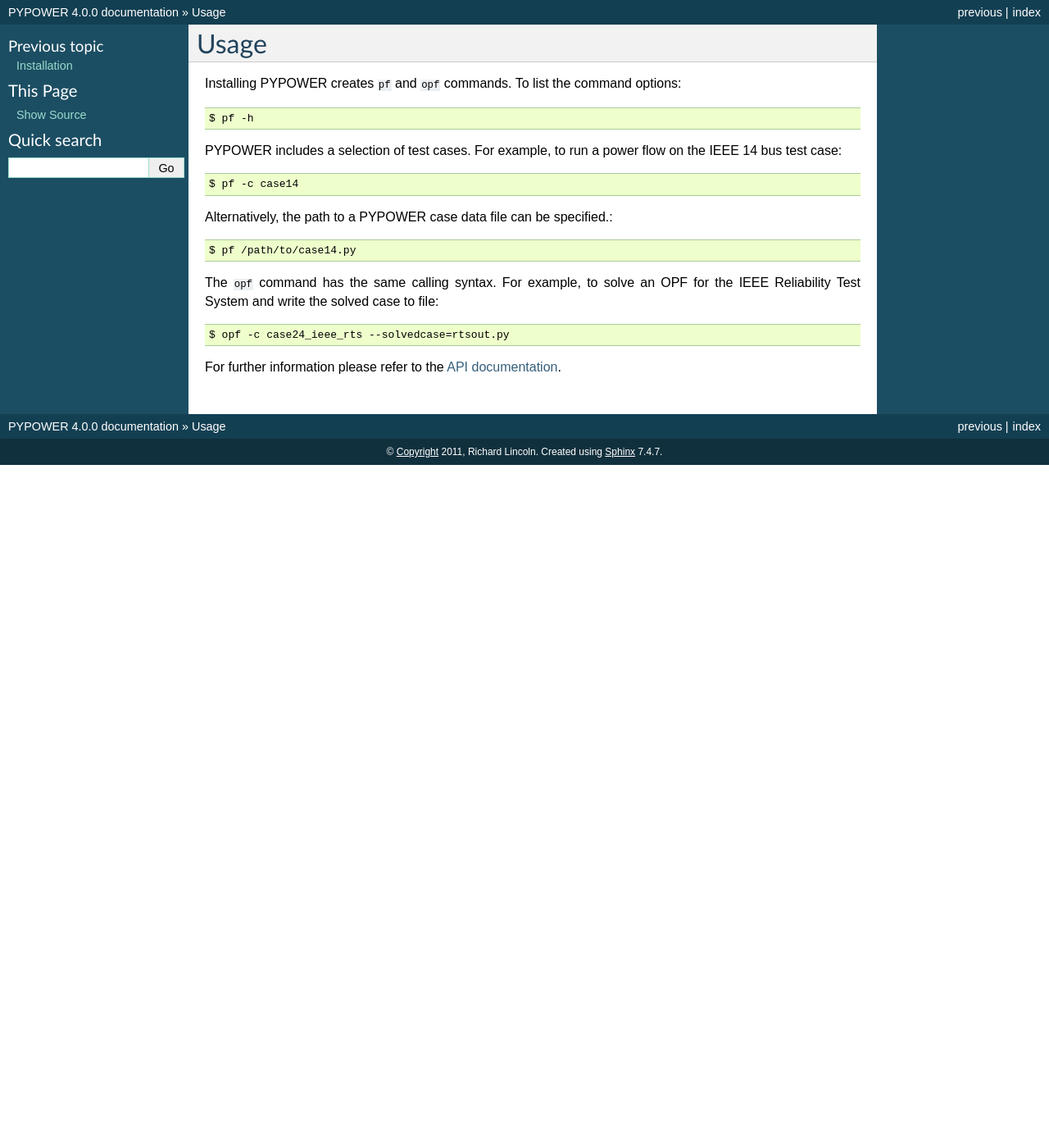
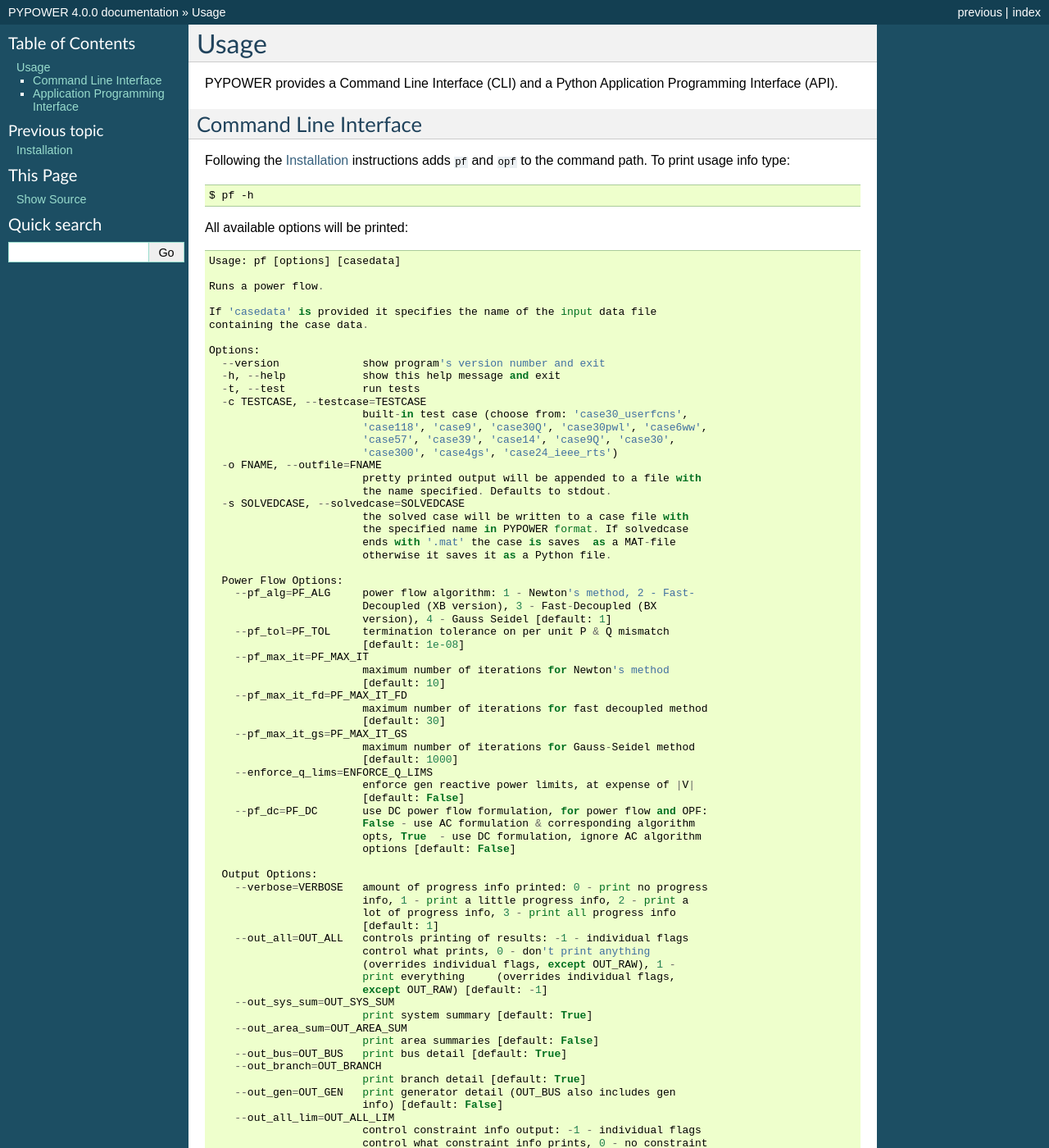
Before and after one commit to rwl/PYPOWER, a Sphinx documentation site: the page built from doc/usage.rst, in a window 1280 px wide and 1400 px high. Shown: the whole window at 82% size. Built offline with Sphinx 7.4.7, drawn with Linux system fonts in a browser that asks for light colours; some of the changed text lies outside the part shown.

Commit message:
Adding API usage guide.

```diff
--- a/doc/conf.py
+++ b/doc/conf.py
@@ -16,13 +16,13 @@
 # If extensions (or modules to document with autodoc) are in another directory,
 # add these directories to sys.path here. If the directory is relative to the
 # documentation root, use os.path.abspath to make it absolute, like shown here.
-#sys.path.append(os.path.abspath('.'))
+sys.path.append(os.path.abspath('.'))
 
 # -- General configuration -----------------------------------------------------
 
 # Add any Sphinx extension module names here, as strings. They can be extensions
 # coming with Sphinx (named 'sphinx.ext.*') or your custom ones.
-extensions = []
+extensions = ['ipython_console_highlighting']
 
 # Add any paths that contain templates here, relative to this directory.
 templates_path = ['.templates']
--- a/doc/install.rst
+++ b/doc/install.rst
@@ -1,3 +1,5 @@
+.. _installation:
+
 Installation
 ------------
 
--- /dev/null
+++ b/doc/ipython_console_highlighting.py
@@ -0,0 +1,98 @@
+"""reST directive for syntax-highlighting ipython interactive sessions.
+"""
+
+#-----------------------------------------------------------------------------
+# Needed modules
+
+# Standard library
+import re
+
+# Third party
+from pygments.lexer import Lexer, do_insertions
+from pygments.lexers.agile import (PythonConsoleLexer, PythonLexer,
+                                   PythonTracebackLexer)
+from pygments.token import Comment, Generic
+
+from sphinx import highlighting
+
+
+#-----------------------------------------------------------------------------
+# Global constants
+line_re = re.compile('.*?\n')
+
+#-----------------------------------------------------------------------------
+# Code begins - classes and functions
+
+class IPythonConsoleLexer(Lexer):
+    """
+    For IPython console output or doctests, such as:
+
+    .. sourcecode:: ipython
+
+      In [1]: a = 'foo'
+
+      In [2]: a
+      Out[2]: 'foo'
+
+      In [3]: print a
+      foo
+
+      In [4]: 1 / 0
+
+    Notes:
+
+      - Tracebacks are not currently supported.
+
+      - It assumes the default IPython prompts, not customized ones.
+    """
+
+    name = 'IPython console session'
+    aliases = ['ipython']
+    mimetypes = ['text/x-ipython-console']
+    input_prompt = re.compile("(In \[[0-9]+\]: )|(   \.\.\.+:)")
+    output_prompt = re.compile("(Out\[[0-9]+\]: )|(   \.\.\.+:)")
+    continue_prompt = re.compile("   \.\.\.+:")
+    tb_start = re.compile("\-+")
+
+    def get_tokens_unprocessed(self, text):
+        pylexer = PythonLexer(**self.options)
+        tblexer = PythonTracebackLexer(**self.options)
+
+        curcode = ''
+        insertions = []
+        for match in line_re.finditer(text):
+            line = match.group()
+            input_prompt = self.input_prompt.match(line)
+            continue_prompt = self.continue_prompt.match(line.rstrip())
+            output_prompt = self.output_prompt.match(line)
+            if line.startswith("#"):
+                insertions.append((len(curcode),
+                                   [(0, Comment, line)]))
+            elif input_prompt is not None:
+                insertions.append((len(curcode),
+                                   [(0, Generic.Prompt, input_prompt.group())]))
+                curcode += line[input_prompt.end():]
+            elif continue_prompt is not None:
+                insertions.append((len(curcode),
+                                   [(0, Generic.Prompt, continue_prompt.group())]))
+                curcode += line[continue_prompt.end():]
+            elif output_prompt is not None:
+                insertions.append((len(curcode),
+                                   [(0, Generic.Output, output_prompt.group())]))
+                curcode += line[output_prompt.end():]
+            else:
+                if curcode:
+                    for item in do_insertions(insertions,
+                                              pylexer.get_tokens_unprocessed(curcode)):
+                        yield item
+                        curcode = ''
+                        insertions = []
+                yield match.start(), Generic.Output, line
+        if curcode:
+            for item in do_insertions(insertions,
+                                      pylexer.get_tokens_unprocessed(curcode)):
+                yield item
+
+#-----------------------------------------------------------------------------
+# Register the extension as a valid pygments lexer
+highlighting.lexers['ipython'] = IPythonConsoleLexer()
--- a/doc/usage.rst
+++ b/doc/usage.rst
@@ -1,25 +1,161 @@
 Usage
 -----
 
-Installing PYPOWER creates ``pf`` and ``opf`` commands. To list the command
-options::
+PYPOWER provides a Command Line Interface (CLI) and a Python Application
+Programming Interface (API).
+
+
+Command Line Interface
+++++++++++++++++++++++
+
+Following the :ref:`installation` instructions adds ``pf`` and ``opf``
+to the command path. To print usage info type::
 
   $ pf -h
 
-PYPOWER includes a selection of test cases. For example, to run a power flow
-on the IEEE 14 bus test case::
+All available options will be printed::
+
+	Usage: pf [options] [casedata]
+
+	Runs a power flow.
+
+	If 'casedata' is provided it specifies the name of the input data file
+	containing the case data.
+
+	Options:
+	  --version             show program's version number and exit
+	  -h, --help            show this help message and exit
+	  -t, --test            run tests
+	  -c TESTCASE, --testcase=TESTCASE
+	                        built-in test case (choose from: 'case30_userfcns',
+	                        'case118', 'case9', 'case30Q', 'case30pwl', 'case6ww',
+	                        'case57', 'case39', 'case14', 'case9Q', 'case30',
+	                        'case300', 'case4gs', 'case24_ieee_rts')
+	  -o FNAME, --outfile=FNAME
+	                        pretty printed output will be appended to a file with
+	                        the name specified. Defaults to stdout.
+	  -s SOLVEDCASE, --solvedcase=SOLVEDCASE
+	                        the solved case will be written to a case file with
+	                        the specified name in PYPOWER format. If solvedcase
+	                        ends with '.mat' the case is saves  as a MAT-file
+	                        otherwise it saves it as a Python file.
+
+	  Power Flow Options:
+	    --pf_alg=PF_ALG     power flow algorithm: 1 - Newton's method, 2 - Fast-
+	                        Decoupled (XB version), 3 - Fast-Decoupled (BX
+	                        version), 4 - Gauss Seidel [default: 1]
+	    --pf_tol=PF_TOL     termination tolerance on per unit P & Q mismatch
+	                        [default: 1e-08]
+	    --pf_max_it=PF_MAX_IT
+	                        maximum number of iterations for Newton's method
+	                        [default: 10]
+	    --pf_max_it_fd=PF_MAX_IT_FD
+	                        maximum number of iterations for fast decoupled method
+	                        [default: 30]
+	    --pf_max_it_gs=PF_MAX_IT_GS
+	                        maximum number of iterations for Gauss-Seidel method
+	                        [default: 1000]
+	    --enforce_q_lims=ENFORCE_Q_LIMS
+	                        enforce gen reactive power limits, at expense of |V|
+	                        [default: False]
+	    --pf_dc=PF_DC       use DC power flow formulation, for power flow and OPF:
+	                        False - use AC formulation & corresponding algorithm
+	                        opts, True  - use DC formulation, ignore AC algorithm
+	                        options [default: False]
+
+	  Output Options:
+	    --verbose=VERBOSE   amount of progress info printed: 0 - print no progress
+	                        info, 1 - print a little progress info, 2 - print a
+	                        lot of progress info, 3 - print all progress info
+	                        [default: 1]
+	    --out_all=OUT_ALL   controls printing of results: -1 - individual flags
+	                        control what prints, 0 - don't print anything
+	                        (overrides individual flags, except OUT_RAW), 1 -
+	                        print everything     (overrides individual flags,
+	                        except OUT_RAW) [default: -1]
+	    --out_sys_sum=OUT_SYS_SUM
+	                        print system summary [default: True]
+	    --out_area_sum=OUT_AREA_SUM
+	                        print area summaries [default: False]
+	    --out_bus=OUT_BUS   print bus detail [default: True]
+	    --out_branch=OUT_BRANCH
+	                        print branch detail [default: True]
+	    --out_gen=OUT_GEN   print generator detail (OUT_BUS also includes gen
+	                        info) [default: False]
+	    --out_all_lim=OUT_ALL_LIM
+	                        control constraint info output: -1 - individual flags
+	                        control what constraint info prints, 0 - no constraint
+	                        info (overrides individual flags), 1 - binding
+	                        constraint info (overrides individual flags), 2 - all
+	                        constraint info (overrides individual flags) [default:
+	                        -1]
+	    --out_v_lim=OUT_V_LIM
+	                        control output of voltage limit info: 0 - don't print,
+	                        1 - print binding constraints only, 2 - print all
+	                        constraints (same options for OUT_LINE_LIM,
+	                        OUT_PG_LIM, OUT_QG_LIM) [default: 1]
+	    --out_line_lim=OUT_LINE_LIM
+	                        control output of line limit info [default: 1]
+	    --out_pg_lim=OUT_PG_LIM
+	                        control output of gen P limit info [default: 1]
+	    --out_qg_lim=OUT_QG_LIM
+	                        control output of gen Q limit info [default: 1]
+	    --out_raw=OUT_RAW   print raw data [default: False]
+	    --return_raw_der=RETURN_RAW_DER
+	                        return constraint and derivative info in
+	                        results['raw'] (in keys g, dg, df, d2f)) [default: 0]
+
+
+PYPOWER includes a selection of test cases. For example, to run a power flow on
+the `IEEE 14 bus <http://pypower.org/api/pypower.case14-module.html>`_ test
+case::
 
   $ pf -c case14
 
-Alternatively, the path to a PYPOWER case data file can be specified.::
+Alternatively, the path to a `PYPOWER case data
+<http://pypower.org/api/pypower.caseformat-module.html>`_ file can be
+specified::
 
   $ pf /path/to/case14.py
 
 The ``opf`` command has the same calling syntax. For example, to solve an OPF
-for the IEEE Reliability Test System and write the solved case to file::
+for the `IEEE Reliability Test System
+<http://pypower.org/api/pypower.case24_ieee_rts-module.html>`_ and write the
+solved case to file::
 
   $ opf -c case24_ieee_rts --solvedcase=rtsout.py
 
-For further information please refer to the `API documentation`_.
+
+Application Programming Interface
++++++++++++++++++++++++++++++++++
+
+The Python API for PYPOWER can be accessed using the ``pypower.api``
+package:
+
+.. sourcecode:: ipython
+
+  In [1]: from pypower.api import case9, ppoption, runpf, printpf
+
+To load the 9 bus test case, solve an AC power flow using the fast-decoupled
+method and print the results:
+
+.. sourcecode:: ipython
+
+  In [2]: ppc = case9()
+
+  In [3]: ppopt = ppoption(PF_ALG=2)
+
+  In [4]: r = runpf(ppc, ppopt)
+
+  In [5]: printpf(r)
+
+For additional information refer to the Python documentation for each of the
+functions. E.g:
+
+.. sourcecode:: ipython
+
+  In [6]: help runpf
+
+Alternatively, refer to the on-line `API documentation`_.
 
 .. include:: ./link_names.txt
```
Also changed, not shown: doc/intro.rst (+5 -2 lines), 1 other file.
